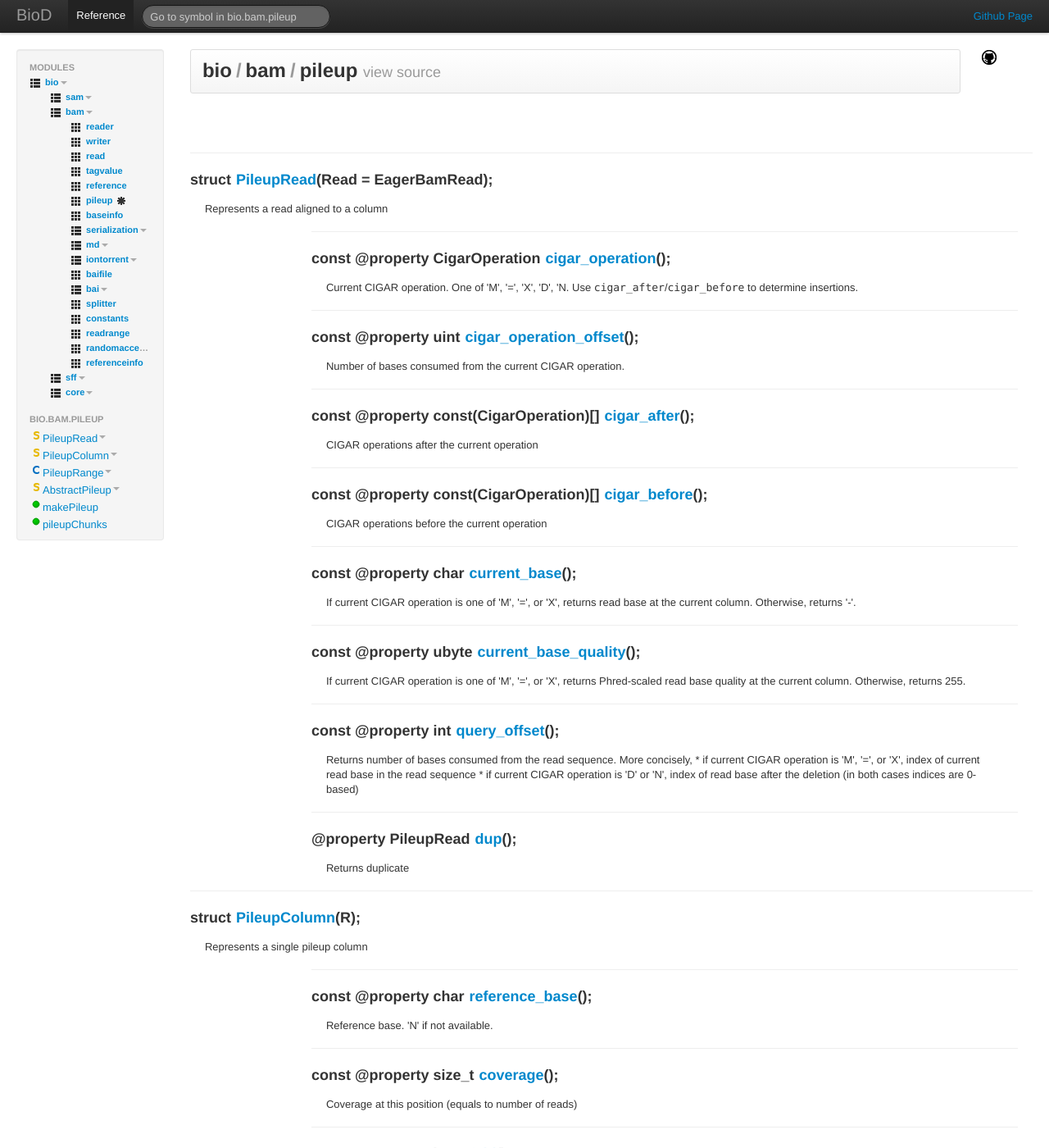
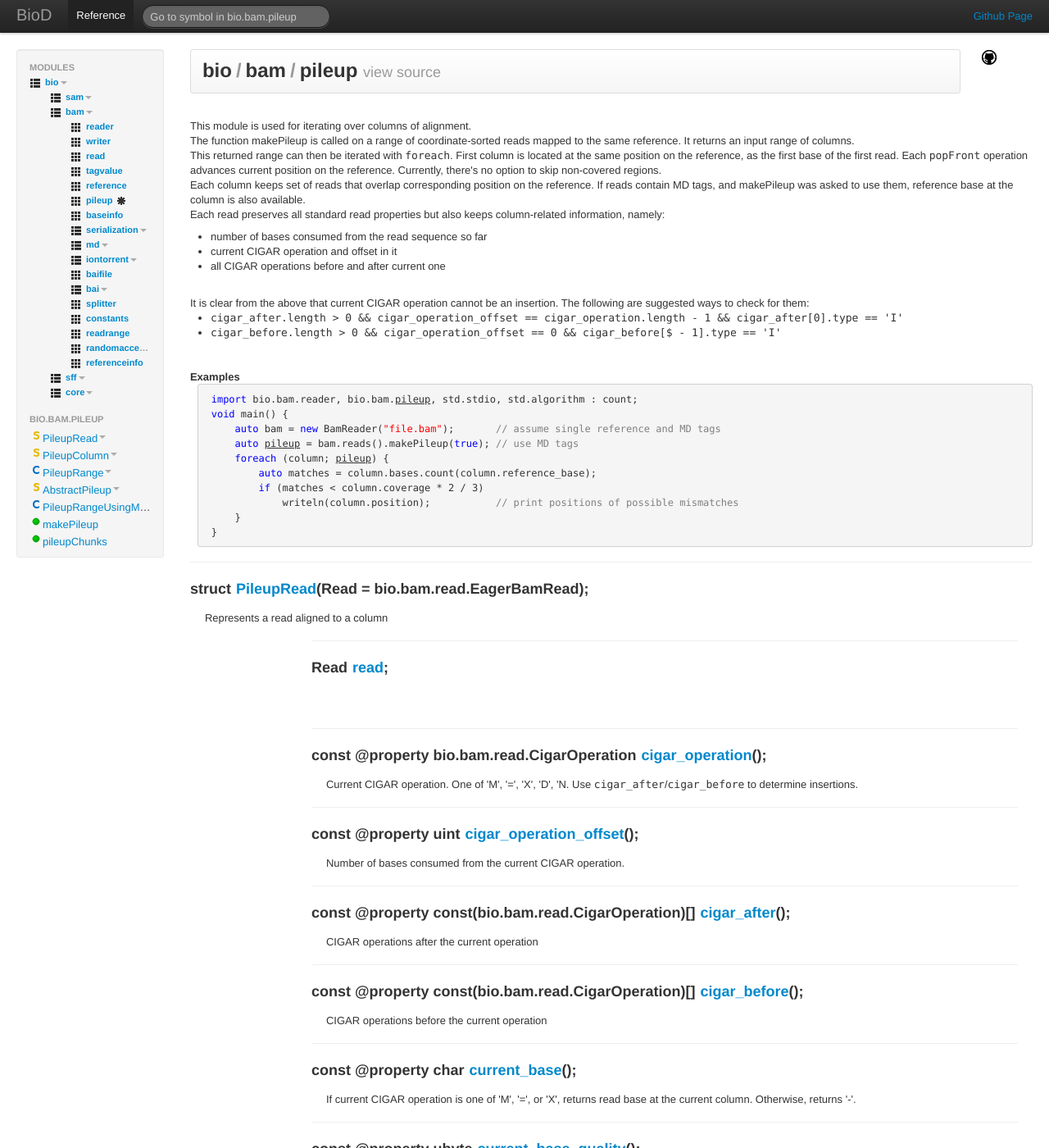
Before and after one commit to george-githinji/biod.github.com, a Jekyll site: the page docs/bio.bam.pileup.html, which Jekyll copies as it is, in a window 1280 px wide and 1400 px high. Shown: the whole window at 82% size. Built offline with Jekyll 4.4.1, drawn with Linux system fonts in a browser that asks for light colours; Markdown is read by kramdown in place of the engine named in the settings; some of the changed text lies outside the part shown.

Commit message:
improving docs: bio.bam.writer, bio.bam.pileup

```diff
--- a/docs/bio.bam.pileup.html
+++ b/docs/bio.bam.pileup.html
@@ -200,12 +200,61 @@
 				</div>
 				<div id="declaration-list">
 					<!-- Generated by Ddoc from /home/lomereiter/github/BioD//bio/bam/pileup.d -->
-<br><br>
-<hr><div class="row-fluid declaration"><h3>struct <span class="symbol-target" id="PileupRead">&nbsp;</span><a class="symbol-link" href="#PileupRead">PileupRead</a>(Read = EagerBamRead);
+<dl><p>This module is used for iterating over columns of alignment.
+ <br>
+ The function makePileup is called on
+ a range of coordinate-sorted reads mapped to the same reference.
+ It returns an input range of columns.
+ <br>
+ This returned range can then be iterated with <span class="inlinecode">foreach</span>.
+ First column is located at the same position on the reference,
+ as the first base of the first read.
+ Each <span class="inlinecode">popFront</span> operation advances current position on the
+ reference. Currently, there's no option to skip non-covered regions.
+ <br>
+ Each column keeps set of reads that overlap corresponding position
+ on the reference.
+ If reads contain MD tags, and makePileup was asked
+ to use them, reference base at the column is also available.
+ <br>
+ Each read preserves all standard read properties
+ but also keeps column-related information, namely:
+ <ul>    <li>number of bases consumed from the read sequence so far</li>
+     <li>current CIGAR operation and offset in it</li>
+     <li>all CIGAR operations before and after current one</li></ul>
+ <br>
+ It is clear from the above that current CIGAR operation cannot be an insertion.
+ The following are suggested ways to check for them:
+ <ul>    <li><span class="inlinecode">cigar_after.length &gt; 0 &amp;&amp;
+              cigar_operation_offset == cigar_operation.length - 1 &amp;&amp;
+              cigar_after[0].type == 'I'</span></li>
+     <li><span class="inlinecode">cigar_before.length &gt; 0 &amp;&amp;
+              cigar_operation_offset == 0 &amp;&amp;
+              cigar_before[$ - 1].type == 'I'</span></li></ul>
+ <br>
+</p>
+<dt>Examples</dt><dd><pre class="d_code"> <span class="d_keyword">import</span> bio.bam.reader, bio.bam.<u>pileup</u>, std.stdio, std.algorithm : count;
+ <span class="d_keyword">void</span> main() {
+     <span class="d_keyword">auto</span> bam = <span class="d_keyword">new</span> BamReader(<span class="d_string">"file.bam"</span>);       <span class="d_comment">// assume single reference and MD tags
+</span>     <span class="d_keyword">auto</span> <u>pileup</u> = bam.reads().makePileup(<span class="d_keyword">true</span>); <span class="d_comment">// use MD tags
+</span>     <span class="d_keyword">foreach</span> (column; <u>pileup</u>) {
+         <span class="d_keyword">auto</span> matches = column.bases.count(column.reference_base);
+         <span class="d_keyword">if</span> (matches &lt; column.coverage * 2 / 3)
+             writeln(column.position);           <span class="d_comment">// print positions of possible mismatches
+</span>     }
+ }
+</pre>
+</dd>
+</dl>
+<hr><div class="row-fluid declaration"><h3>struct <span class="symbol-target" id="PileupRead">&nbsp;</span><a class="symbol-link" href="#PileupRead">PileupRead</a>(Read = bio.bam.read.EagerBamRead);
 </h3></div>
 <div class="declaration-content"><dl><p>Represents a read aligned to a column</p>
 </dl>
-<div class="offset1 member-list"><hr><div class="row-fluid declaration"><h3>const @property CigarOperation <span class="symbol-target" id="cigar_operation">&nbsp;</span><a class="symbol-link" href="#cigar_operation">cigar_operation</a>();
+<div class="offset1 member-list"><hr><div class="row-fluid declaration"><h3>Read <span class="symbol-target" id="read">&nbsp;</span><a class="symbol-link" href="#read">read</a>;
+</h3></div>
+<div class="declaration-content"><br><br>
+</div>
+<hr><div class="row-fluid declaration"><h3>const @property bio.bam.read.CigarOperation <span class="symbol-target" id="cigar_operation">&nbsp;</span><a class="symbol-link" href="#cigar_operation">cigar_operation</a>();
 </h3></div>
 <div class="declaration-content"><dl><p>Current CIGAR operation. One of 'M', '=', 'X', 'D', 'N.
  Use <span class="inlinecode">cigar_after</span>/<span class="inlinecode">cigar_before</span> to determine insertions.</p>
@@ -216,12 +265,12 @@
 <div class="declaration-content"><dl><p>Number of bases consumed from the current CIGAR operation.</p>
 </dl>
 </div>
-<hr><div class="row-fluid declaration"><h3>const @property const(CigarOperation)[] <span class="symbol-target" id="cigar_after">&nbsp;</span><a class="symbol-link" href="#cigar_after">cigar_after</a>();
+<hr><div class="row-fluid declaration"><h3>const @property const(bio.bam.read.CigarOperation)[] <span class="symbol-target" id="cigar_after">&nbsp;</span><a class="symbol-link" href="#cigar_after">cigar_after</a>();
 </h3></div>
 <div class="declaration-content"><dl><p>CIGAR operations after the current operation</p>
 </dl>
 </div>
-<hr><div class="row-fluid declaration"><h3>const @property const(CigarOperation)[] <span class="symbol-target" id="cigar_before">&nbsp;</span><a class="symbol-link" href="#cigar_before">cigar_before</a>();
+<hr><div class="row-fluid declaration"><h3>const @property const(bio.bam.read.CigarOperation)[] <span class="symbol-target" id="cigar_before">&nbsp;</span><a class="symbol-link" href="#cigar_before">cigar_before</a>();
 </h3></div>
 <div class="declaration-content"><dl><p>CIGAR operations before the current operation</p>
 </dl>
@@ -242,11 +291,13 @@
 <hr><div class="row-fluid declaration"><h3>const @property int <span class="symbol-target" id="query_offset">&nbsp;</span><a class="symbol-link" href="#query_offset">query_offset</a>();
 </h3></div>
 <div class="declaration-content"><dl><p>Returns number of bases consumed from the read sequence.
+ <br>
  More concisely,
-     * if current CIGAR operation is 'M', '=', or 'X',
-       index of current read base in the read sequence
-     * if current CIGAR operation is 'D' or 'N',
-       index of read base after the deletion
+ <ul>    <li>if current CIGAR operation is 'M', '=', or 'X',
+       index of current read base in the read sequence</li>
+     <li>if current CIGAR operation is 'D' or 'N',
+       index of read base after the deletion</li>
+ </ul>
  (in both cases indices are 0-based)</p>
 </dl>
 </div>
@@ -355,6 +406,20 @@
 </div>
 </div>
 </div>
+<hr><div class="row-fluid declaration"><h3>class <span class="symbol-target" id="PileupRangeUsingMdTag">&nbsp;</span><a class="symbol-link" href="#PileupRangeUsingMdTag">PileupRangeUsingMdTag</a>(R): PileupRange!(R, PileupColumn);
+</h3></div>
+<div class="declaration-content"><dl><p>Tracks current reference base</p>
+</dl>
+<div class="offset1 member-list"><hr><div class="row-fluid declaration"><h3> this(R <i>reads</i>);
+</h3></div>
+<div class="declaration-content"><br><br>
+</div>
+<hr><div class="row-fluid declaration"><h3>void <span class="symbol-target" id="popFront">&nbsp;</span><a class="symbol-link" href="#popFront">popFront</a>();
+</h3></div>
+<div class="declaration-content"><br><br>
+</div>
+</div>
+</div>
 <hr><div class="row-fluid declaration"><h3>auto <span class="symbol-target" id="makePileup">&nbsp;</span><a class="symbol-link" href="#makePileup">makePileup</a>(R)(R <i>reads</i>, bool <i>use_md_tag</i> = false, ulong <i>start_from</i> = 0, ulong <i>end_at</i> = (ulong).max);
 </h3></div>
 <div class="declaration-content"><dl><p>Creates a pileup range from a range of reads.
@@ -368,20 +433,52 @@
  to obtain some numeric characteristics.)
 
 </p>
-<dt>Parameters</dt><dd><table class="table table-condensed table-bordered"></table></dd>
+<dt>Parameters</dt><dd><table class="table table-condensed table-bordered"><tr><td>use_md_tag</td>
+<td>if <span class="d_keyword">true</span>, use MD tag together with CIGAR
+                   to recover reference bases</td></tr>
+<tr><td>start_from</td>
+<td>position from which to start</td></tr>
+<tr><td>end_at</td>
+<td>position before which to stop
+<br><br>
+
+ <br>
+ That is, the range of positions is half-open interval
+ <br>
+ [max(start_from, first mapped read start position),
+ <br>
+  min(end_at, last mapped end position among all reads))</td></tr>
+</table></dd>
 </dl>
 </div>
 <hr><div class="row-fluid declaration"><h3>auto <span class="symbol-target" id="pileupChunks">&nbsp;</span><a class="symbol-link" href="#pileupChunks">pileupChunks</a>(R)(R <i>reads</i>, bool <i>use_md_tag</i> = false, size_t <i>block_size</i> = 16384000, ulong <i>start_from</i> = 0, ulong <i>end_at</i> = (ulong).max);
 </h3></div>
-<div class="declaration-content"><dl><p>However, it's not effective to do operations on pileup in a single thread.
- This function constructs range of consecutive pileups from a range of reads
+<div class="declaration-content"><dl><p>This function constructs range of non-overlapping consecutive pileups from a range of reads
  so that these pileups can be processed in parallel.
 
  It's allowed to pass ranges of sorted reads with different ref. IDs,
  they won't get mixed in any chunk.
 
 </p>
-<dt>Parameters</dt><dd><table class="table table-condensed table-bordered"></table></dd>
+<dt>Parameters</dt><dd><table class="table table-condensed table-bordered"><tr><td>use_md_tag</td>
+<td>recover reference bases from MD tag and CIGAR</td></tr>
+<tr><td>block_size</td>
+<td>approximate amount of memory that each pileup will consume,
+                  given in bytes. (Usually consumption will be a bit higher.)</td></tr>
+<tr><td>start_from</td>
+<td>position of the first column of the first chunk</td></tr>
+<tr><td>end_at</td>
+<td>position after the last column of the last chunk
+<br><br>
+
+ <br></td></tr>
+</table></dd>
+<dt>WARNING:</dt><dd>
+block size should be big enough so that every block will share
+              some reads only with adjacent blocks.
+              <br>
+              As such, it is not recommended to reduce the <i>block_size</i>.
+              But there might be a need to increase it in case of very high coverage.</dd>
 </dl>
 </div>
 
```
Also changed, not shown: docs/bio.bam.writer.html (+29 -15 lines).
